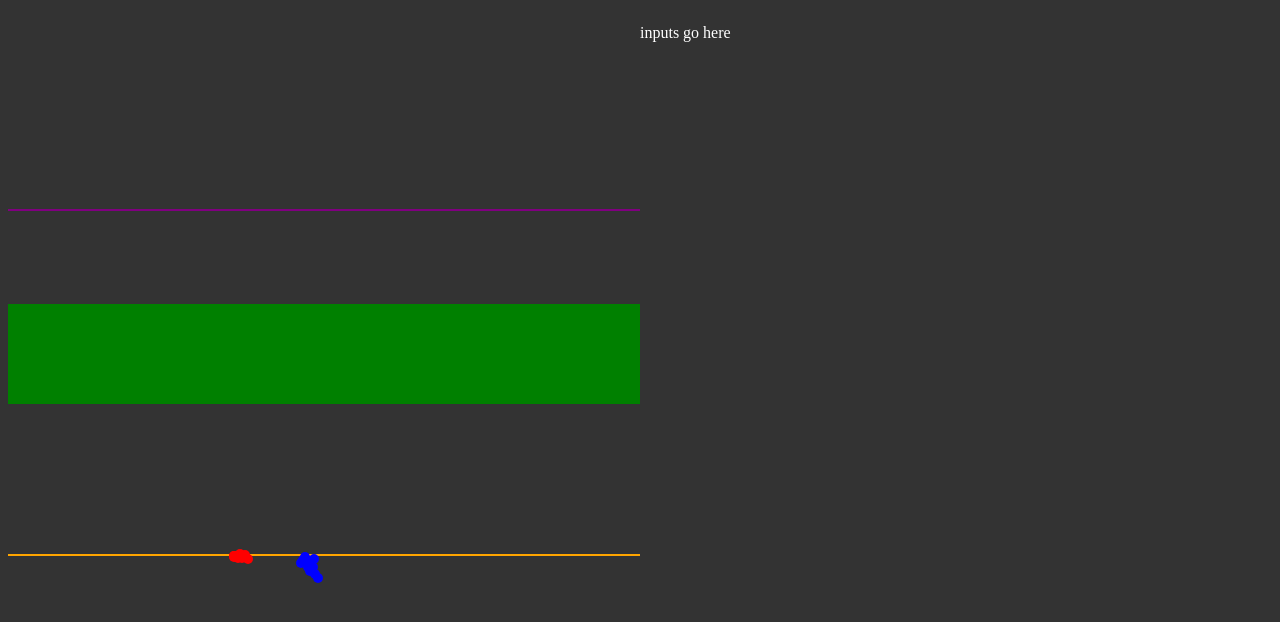
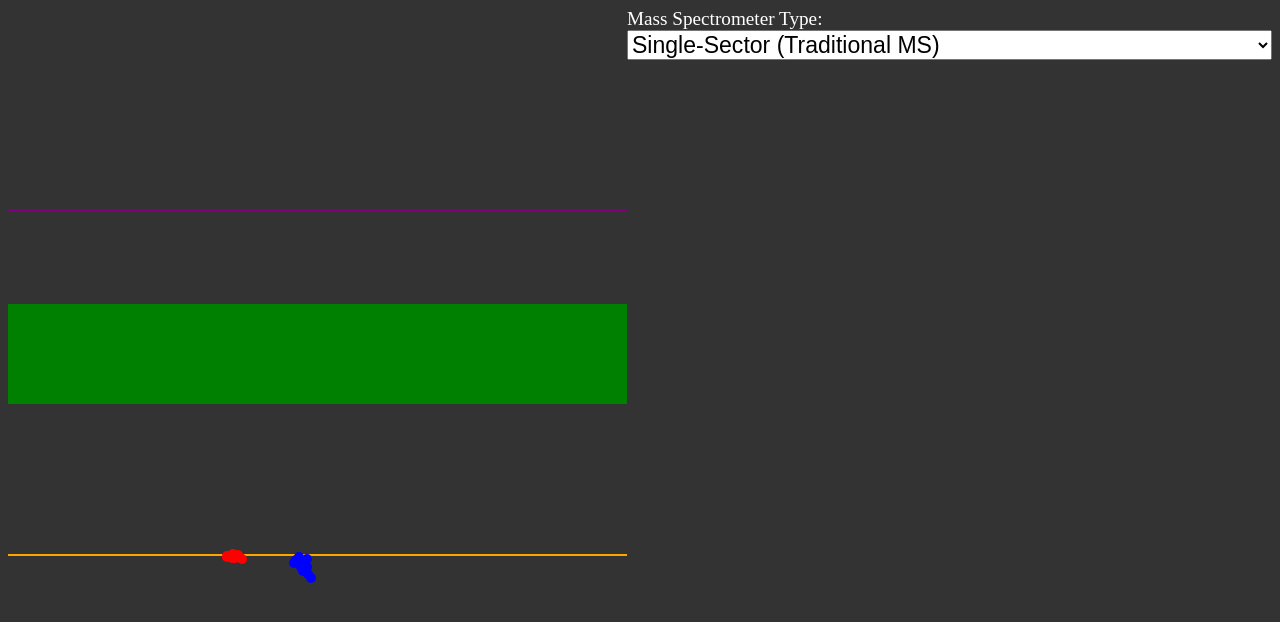
Before and after one commit to traitboundnotsatisfied/mass-spec-sim, a plain HTML site: page index.html in a window 1280 px wide. Drawn offline with Linux system fonts and the light colour scheme.

Commit message:
start on input panel

```diff
--- a/index.html
+++ b/index.html
@@ -12,8 +12,12 @@
         <div id="canvas_parent">
             <canvas id="canvas"></canvas>
         </div>
-        <div x-data="{ cfg: structuredClone(defaultCfg) }">
-            <p>inputs go here</p>
+        <div x-data="{ cfg: structuredClone(defaultCfg) }" class="config-panel">
+            <label for="type">Mass Spectrometer Type:</label>
+            <select id="type" x-model="cfg.type">
+                <option value="single-sector">Single-Sector (Traditional MS)</option>
+                <option value="fticr-2d">Fourier Transform Ion Cyclotron Resonance (FTICR-MS, 2D)</option>
+            </select>
             <div x-effect="simulate(cfg)"></div>
         </div>
     </main>
--- a/style.css
+++ b/style.css
@@ -13,3 +13,11 @@ main {
     grid-template-columns: 1fr 1fr;
     grid-auto-rows: calc(100vh - (2 * var(--main-margin)));
 }
+
+.config-panel {
+    font-size: larger;
+}
+
+.config-panel select {
+    font-size: larger;
+}
```
